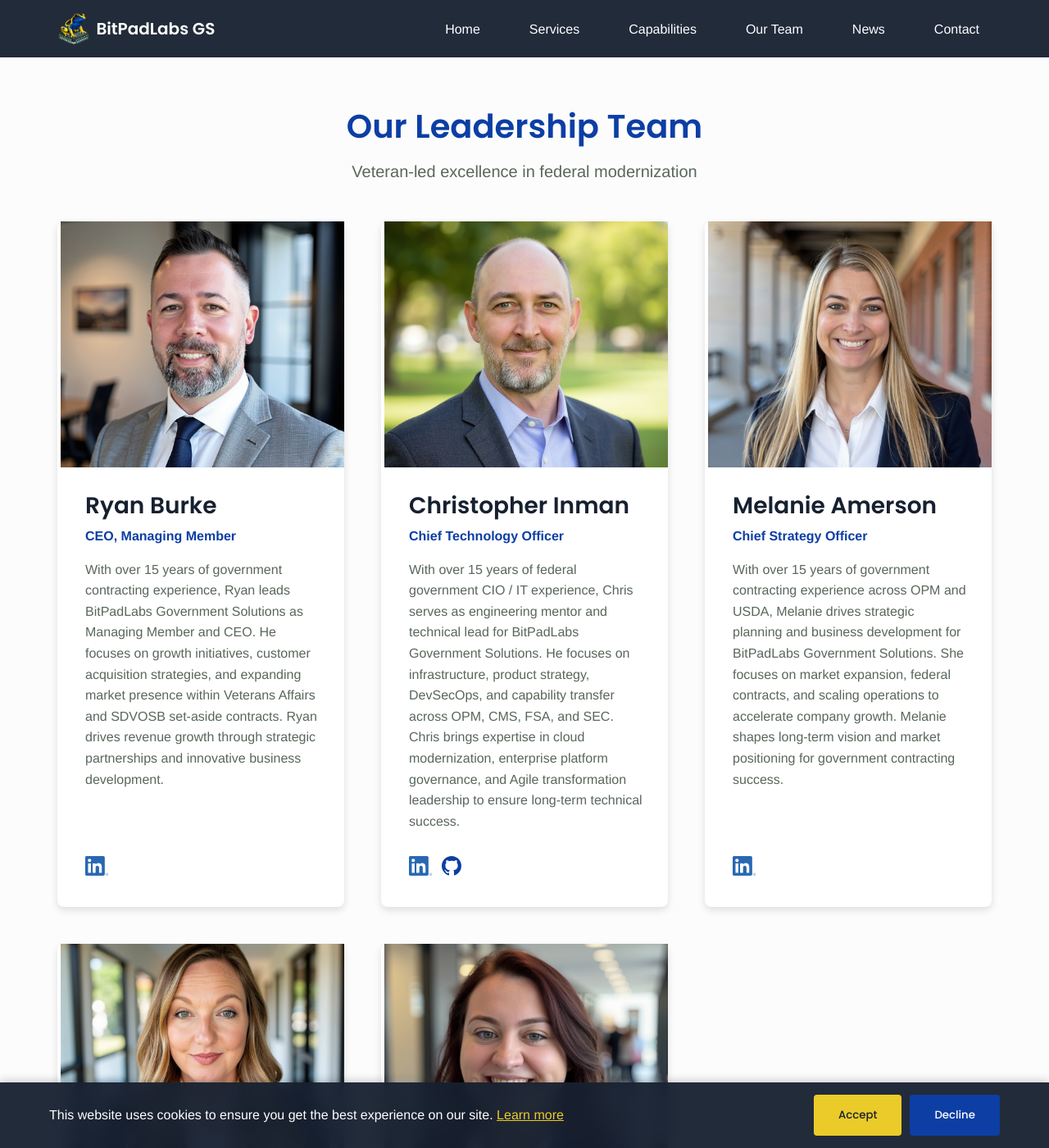
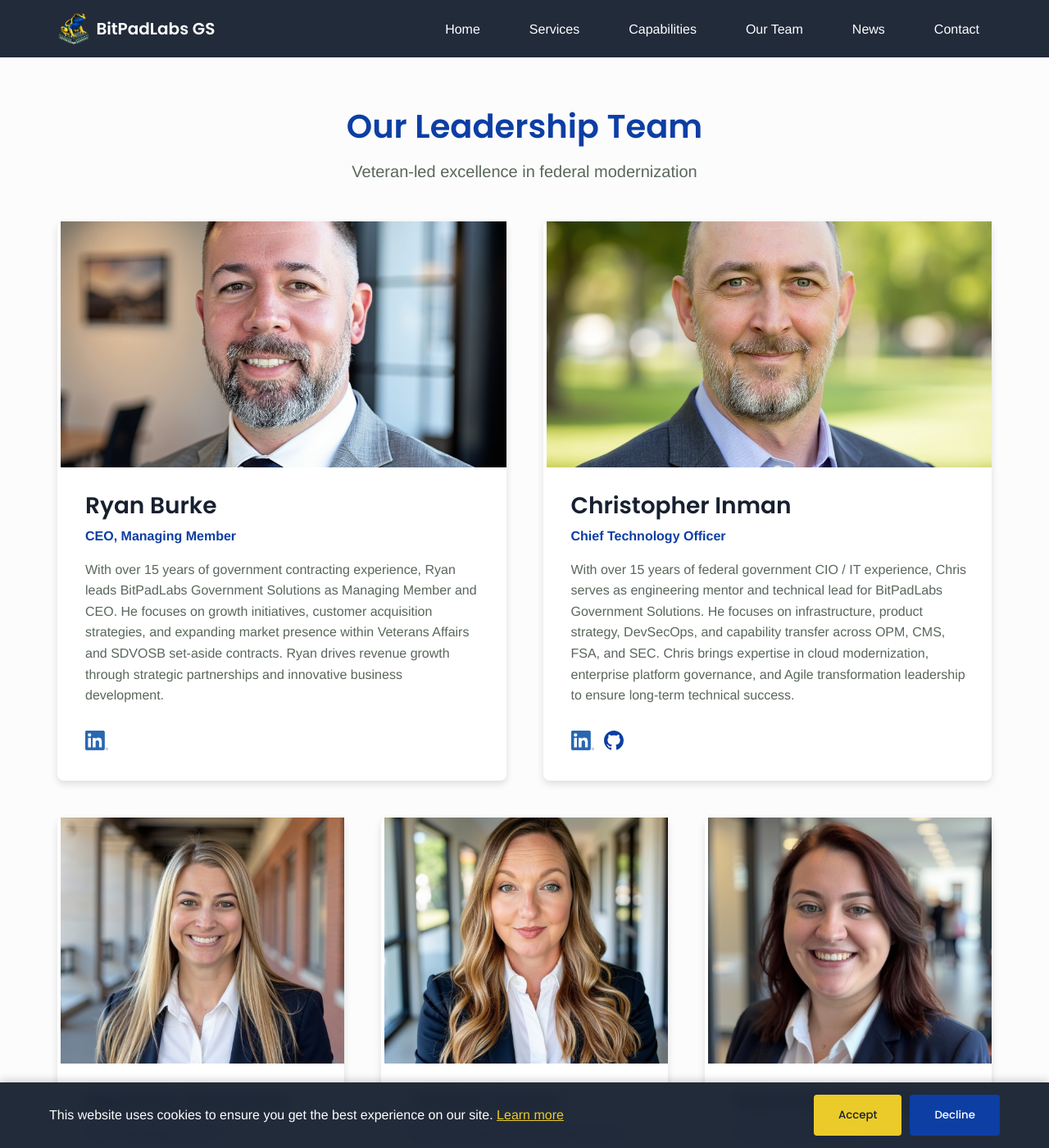
Before and after one commit to BitPadLabs/bitpadlabsgs-site, a Jekyll site: the page built from team.html, in a window 1280 px wide and 1400 px high. Shown: the whole window at 82% size. Built offline with Jekyll 4.4.1, drawn with Linux system fonts in a browser that asks for light colours.

Commit message:
Update team grid layout for improved responsiveness
Expanded the team grid to 6 columns on large screens and adjusted specific team card spans for better layout. Updated media queries to reset card spans on smaller screens for consistent display.

```diff
--- a/_sass/_layout.scss
+++ b/_sass/_layout.scss
@@ -226,15 +226,42 @@
 .team {
   .team-grid {
     display: grid;
-    grid-template-columns: repeat(3, 1fr);
+    grid-template-columns: repeat(6, 1fr);
     gap: $spacing-lg;
+
+    .team-card:nth-child(1),
+    .team-card:nth-child(2) {
+      grid-column: span 3;
+    }
+
+    .team-card:nth-child(3),
+    .team-card:nth-child(4),
+    .team-card:nth-child(5) {
+      grid-column: span 2;
+    }
 
     @media (max-width: $breakpoint-lg) {
       grid-template-columns: repeat(2, 1fr);
+
+      .team-card:nth-child(1),
+      .team-card:nth-child(2),
+      .team-card:nth-child(3),
+      .team-card:nth-child(4),
+      .team-card:nth-child(5) {
+        grid-column: span 1;
+      }
     }
 
     @media (max-width: $breakpoint-sm) {
       grid-template-columns: 1fr;
+
+      .team-card:nth-child(1),
+      .team-card:nth-child(2),
+      .team-card:nth-child(3),
+      .team-card:nth-child(4),
+      .team-card:nth-child(5) {
+        grid-column: span 1;
+      }
     }
   }
 
```
